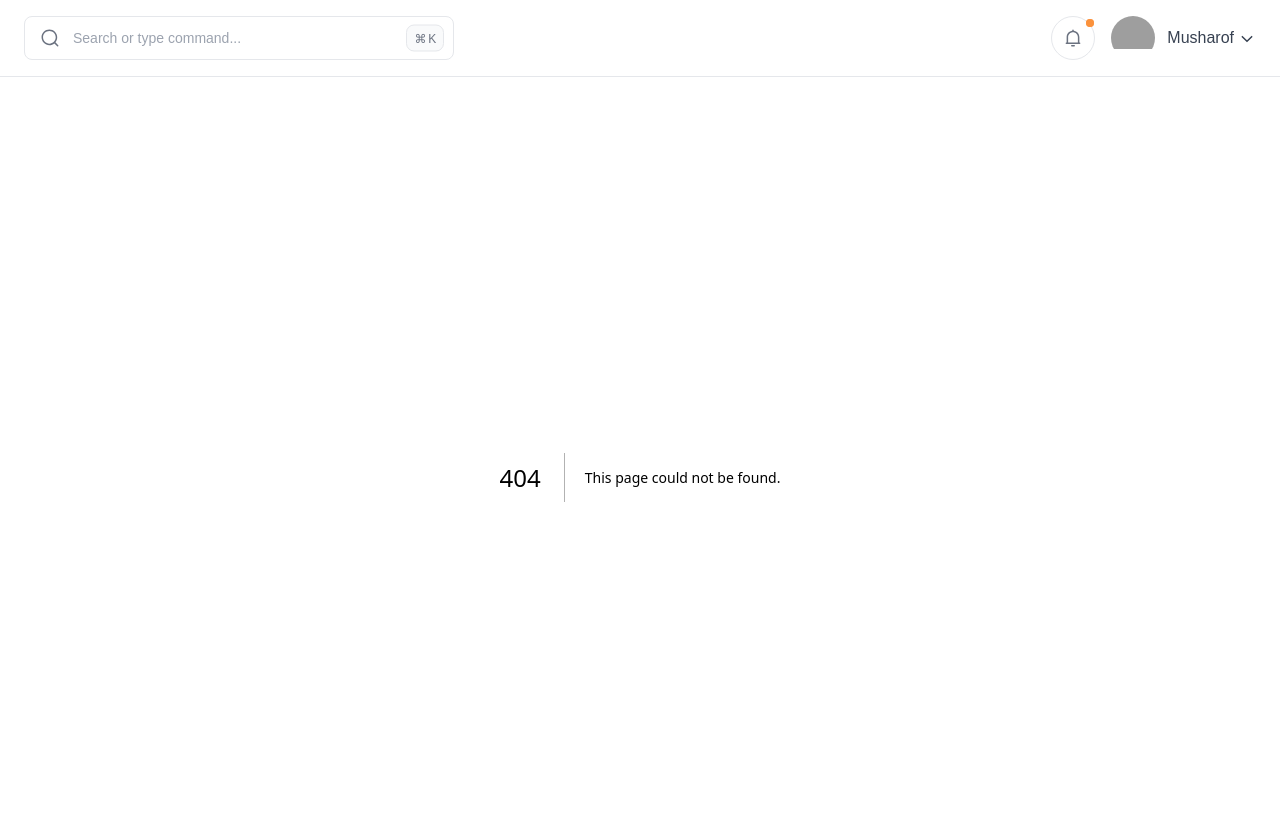
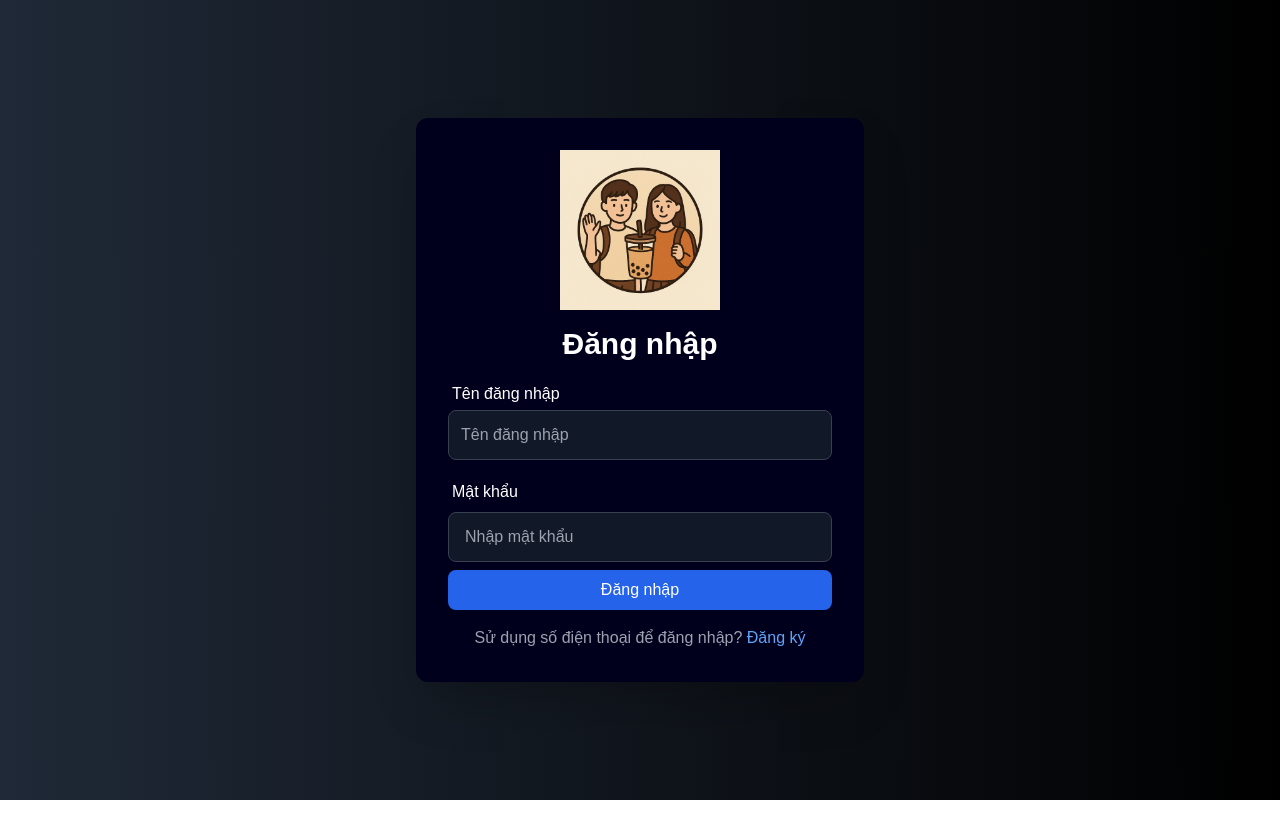
Before and after one commit to AnhZuuu/MilkteaShop_FE, a Next.js app: page /login in a window 1280 px wide. Before the commit this address had no page. Shown: the top 838 px of the page. After the commit the page ends 800 px from the top, so only its background shows below. Built offline with nearby package versions, Linux system fonts and the light colour scheme; grey boxes are pictures that could not be loaded.

Commit message:
loginPage ok

```diff
--- a/src/app/layout.tsx
+++ b/src/app/layout.tsx
@@ -1,10 +1,10 @@
+// src/app/layout.tsx
 import type { Metadata } from "next";
 import localFont from "next/font/local";
 import "./globals.css";
-// import Header from "@/components/header/Header";
 import AppHeader from "@/components/header/Header";
-// import Header from "@/components/header";
-// import Footer from "@/components/footer";
+
+
 
 const geistSans = localFont({
   src: "./fonts/GeistVF.woff",
@@ -33,7 +33,7 @@ export default function RootLayout({
         className={`${geistSans.variable} ${geistMono.variable} antialiased`}
       >
         {/* <Header/> */}
-        <AppHeader/>
+
         {children}
         {/* <Footer/> */}
       </body>
--- /dev/null
+++ b/src/app/login/layout.tsx
@@ -0,0 +1,15 @@
+// src/app/login/layout.tsx
+
+export default function LoginLayout({
+  children,
+}: {
+  children: React.ReactNode
+}) {
+  return (
+    <html lang="en">
+      <body>
+        {children}
+      </body>
+    </html>
+  );
+}
--- /dev/null
+++ b/src/app/login/page.tsx
@@ -0,0 +1,10 @@
+import LoginComponent from "@/components/login/login";
+const loginPage = () => {
+ return (
+    <div>
+    <LoginComponent/>
+    </div>
+ )
+}
+
+export default loginPage;
--- /dev/null
+++ b/src/app/menu/layout.tsx
@@ -0,0 +1,18 @@
+// src/app/login/layout.tsx
+
+import AppHeader from "@/components/header/Header";
+
+export default function MenuLayout({
+    children,
+  }: {
+    children: React.ReactNode
+  }) {
+    return (
+      <html lang="en">
+        <body>
+            <AppHeader/>
+          {children}
+        </body>
+      </html>
+    );
+  }
--- a/src/components/header/UserDropdown.tsx
+++ b/src/components/header/UserDropdown.tsx
@@ -23,11 +23,10 @@ export default function UserDropdown() {
           <img src="/images/user/owner.jpg" alt="User" />
         </span>
 
-        <span className="block mr-1 font-medium text-theme-sm">Musharof</span>
+        <span className="block mr-1 font-medium text-theme-sm">Anh Vũ</span>
         <svg
-          className={`stroke-gray-500 dark:stroke-gray-400 transition-transform duration-200 ${
-            isOpen ? "rotate-180" : ""
-          }`}
+          className={`stroke-gray-500 dark:stroke-gray-400 transition-transform duration-200 ${isOpen ? "rotate-180" : ""
+            }`}
           width="18"
           height="20"
           viewBox="0 0 18 20"
@@ -51,10 +50,10 @@ export default function UserDropdown() {
       >
         <div>
           <span className="block font-medium text-gray-700 text-theme-sm dark:text-gray-400">
-            Musharof Chowdhury
+            Đặng Anh Vũ
           </span>
           <span className="mt-0.5 block text-theme-xs text-gray-500 dark:text-gray-400">
-            randomuser@pimjo.com
+            anhvudeptrai@gmail.com
           </span>
         </div>
 
@@ -81,7 +80,7 @@ export default function UserDropdown() {
                   fill=""
                 />
               </svg>
-              Edit profile
+              Chỉnh sửa thông tin
             </DropdownItem>
           </li>
           <li>
@@ -106,7 +105,7 @@ export default function UserDropdown() {
                   fill=""
                 />
               </svg>
-              Account settings
+              Chưa mở
             </DropdownItem>
           </li>
           <li>
@@ -131,7 +130,7 @@ export default function UserDropdown() {
                   fill=""
                 />
               </svg>
-              Support
+              Chưa mở
             </DropdownItem>
           </li>
         </ul>
@@ -154,7 +153,7 @@ export default function UserDropdown() {
               fill=""
             />
           </svg>
-          Sign out
+          Đăng xuất
         </Link>
       </Dropdown>
     </div>
--- /dev/null
+++ b/src/components/login/login.tsx
@@ -0,0 +1,170 @@
+'use client'
+import Image from "next/image";
+import logo from '../../../public/logo.png'
+import React, { useState, useEffect } from "react";
+
+const LoginComponent = () => {
+
+
+  const [isPhone, setIsPhone] = useState(false); // Track whether we are login with phone or username
+  const [username, setUsername] = useState("");
+  const [password, setPassword] = useState("");
+  const [confirmPassword, setConfirmPassword] = useState("");
+  const [phone, setPhone] = useState("");
+
+  const [errors, setErrors] = useState<{ [key: string]: string }>({});
+  const [showPassword, setShowPassword] = useState(false);
+
+
+
+ return (
+    <div className="bg-gradient-to-r from-gray-800 to-black">
+
+      <div className="min-h-screen flex items-center justify-center p-4">
+        {/* <div className="bg-[#383434] rounded-xl shadow-2xl w-full max-w-md p-8 transform transition-all duration-300"> */}
+        <div className="bg-[#00001C] rounded-xl shadow-2xl w-full max-w-md p-8 transform transition-all duration-300">
+        <p className="text-gray-400">
+          <a className="text-white hover:underline" href="/">
+            {/* <FaHome/> */}
+          </a>
+        </p>
+          {isPhone ? (
+            <>
+              <div className="text-center">
+                <Image
+                  src={logo}
+                  alt="App Logo"
+                  className="w-40 h-40 mx-auto"
+                  width={160}
+                  height={160}
+                />
+              </div>
+              <h2 className="text-center text-3xl font-extrabold text-white mb-4">
+                Số điện thoại nhân viên
+              </h2>
+            </>
+          ) : (
+            <>
+              <div className="text-center mb-4">
+                <Image
+                  src={logo}
+                  alt="App Logo"
+                  className="w-40 h-40 mx-auto"
+                  width={160}
+                  height={160}
+                />
+              </div>
+              <h2 className="text-center text-3xl font-extrabold text-white mb-4">
+                Đăng nhập
+              </h2>
+            </>
+          )}
+          {isPhone ? (
+            <>
+              <label
+                htmlFor="phoneNumber"
+                className="block text-md font-medium text-white p-3"
+              >
+                Số điện thoại
+              </label>
+              <input
+                type="text"
+                placeholder="Số điện thoại"
+                value={phone}
+                onChange={(e) => setPhone(e.target.value)}
+                className="w-full p-3 mb-4 border border-gray-700 rounded-lg focus:outline-none focus:ring-2 focus:ring-blue-600 bg-gray-900 text-white"
+              />
+              {errors.phoneNumber && (
+                <p className="text-sm text-red-500 mb-2 pl-2">
+                  {errors.phoneNumber}
+                </p>
+              )}
+
+              <button
+                // onClick={handleRegister}
+                className="w-full bg-blue-600 text-white py-2 rounded-lg hover:bg-blue-700 transition duration-200"
+              >
+                Đăng ký
+              </button>
+            </>
+          ) : (
+            <>
+              <label
+                htmlFor="email"
+                className="block text-md font-medium text-white p-1"
+              >
+                Tên đăng nhập
+              </label>
+              <input
+                type="email"
+                placeholder="Tên đăng nhập"
+                value={username}
+                onChange={(e) => setUsername(e.target.value)}
+                className="w-full p-3 mb-4 border border-gray-700 rounded-lg focus:outline-none focus:ring-2 focus:ring-blue-600 bg-gray-900 text-white"
+              />
+              {errors.email && <p className="text-red-500">{errors.email}</p>}
+
+              <label
+                htmlFor="password"
+                className="block text-md font-medium text-white p-1"
+              >
+                Mật khẩu
+              </label>
+
+              <input
+                type={showPassword ? "text" : "password"}
+                id="password"
+                name="password"
+                value={password}
+                onChange={(e) => setPassword(e.target.value)}
+                className="mt-1 block w-full px-4 py-3 border border-gray-700 rounded-lg focus:outline-none focus:ring-2 focus:ring-blue-600 bg-gray-900 text-white"
+                placeholder="Nhập mật khẩu"
+                aria-label="Password"
+                autoComplete="current-password"
+                style={{ colorScheme: "dark" }}
+              />
+              {errors.password && (
+                <p className="w-full  mb-4 text-red-500">{errors.password}</p>
+              )}
+
+              <button
+                // onClick={handleLogin}
+                className="w-full mt-2 bg-blue-600 text-white py-2 rounded-lg hover:bg-blue-700 transition duration-200"
+              >
+                Đăng nhập
+              </button>
+            </>
+          )}
+
+          <p className="mt-4 text-gray-400 text-center">
+            {isPhone ? (
+              <>
+                Sử dụng tên đăng nhập?{" "}
+                <a
+                  href="#"
+                  onClick={() => setIsPhone(false)}
+                  className="text-blue-400 hover:underline"
+                >
+                  Đăng nhập
+                </a>
+              </>
+            ) : (
+              <>
+                Sử dụng số điện thoại để đăng nhập?{" "}
+                <a
+                  href="#"
+                  onClick={() => setIsPhone(true)}
+                  className="text-blue-400 hover:underline"
+                >
+                  Đăng ký
+                </a>
+              </>
+            )}
+          </p>
+        </div>
+      </div>
+    </div>
+ )
+}
+
+export default LoginComponent;
```
Also changed, not shown: public/logo.png (added).
